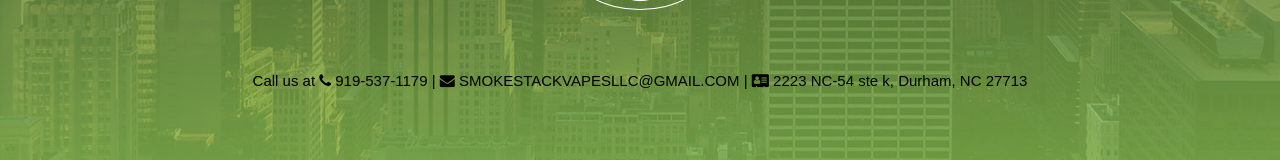
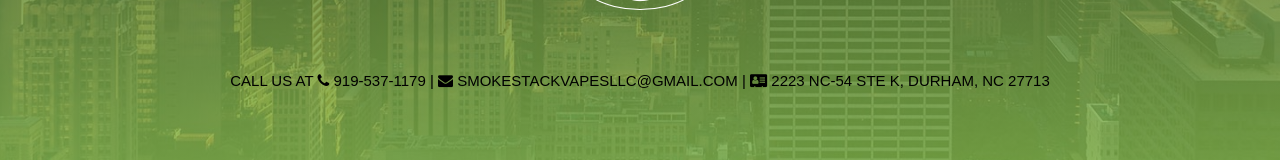
Before and after one commit to Chintanjariwala/B-Smokestack-Vapes, a plain HTML site: page index.html in a window 1280 px wide. Shown: the part 590-750 px from the top of the page. Drawn offline with Linux system fonts and the light colour scheme.

Commit message:
Update text

```diff
--- a/index.html
+++ b/index.html
@@ -51,7 +51,7 @@
 
 		<!--  -->
 		<div class="flex-w flex-c-m p-b-10" style="color: black;">
-			<a href="tel:9195371179" style="color: black">Call us at <i class="fa fa-phone"></i> 919-537-1179</a>&nbsp;|&nbsp;<a href = "mailto: SMOKESTACKVAPESLLC@GMAIL.COM" style="color: black"><i class="fa fa-envelope"></i> SMOKESTACKVAPESLLC@GMAIL.COM</a>&nbsp;|&nbsp;<a href="https://goo.gl/maps/Qnnjuw9yG6wotndd8" style="color: black"><i class="fa fa-address-card"></i> 2223 NC-54 ste k, Durham, NC 27713
+			<a href="tel:9195371179" style="color: black;"><span style="text-transform:uppercase">Call us at <i class="fa fa-phone"></i> 919-537-1179</span></a>&nbsp;|&nbsp;<a href = "mailto: SMOKESTACKVAPESLLC@GMAIL.COM" style="color: black"><i class="fa fa-envelope"></i> SMOKESTACKVAPESLLC@GMAIL.COM</a>&nbsp;|&nbsp;<a href="https://goo.gl/maps/Qnnjuw9yG6wotndd8" style="color: black"><i class="fa fa-address-card"></i><span style="text-transform:uppercase"> 2223 NC-54 ste k, Durham, NC 27713</span>
 		</div>
 
 	</div>
```
